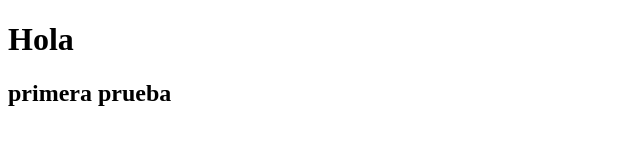
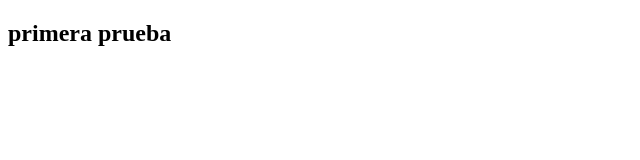
Before and after one commit to jhonatanSantiago13/practica-api, a plain HTML site: page index.html in a window 1280 px wide. Shown: the whole page, without its empty margins (0-640 px from the left). Drawn offline with Linux system fonts and the light colour scheme.

Commit message:
segundo commit

```diff
--- a/index.html
+++ b/index.html
@@ -7,8 +7,6 @@
     <title>API </title>
 </head>
 <body>
-    <h1>Hola</h1>
-
     <h2>primera prueba</h2>
 </body>
 </html>
```
